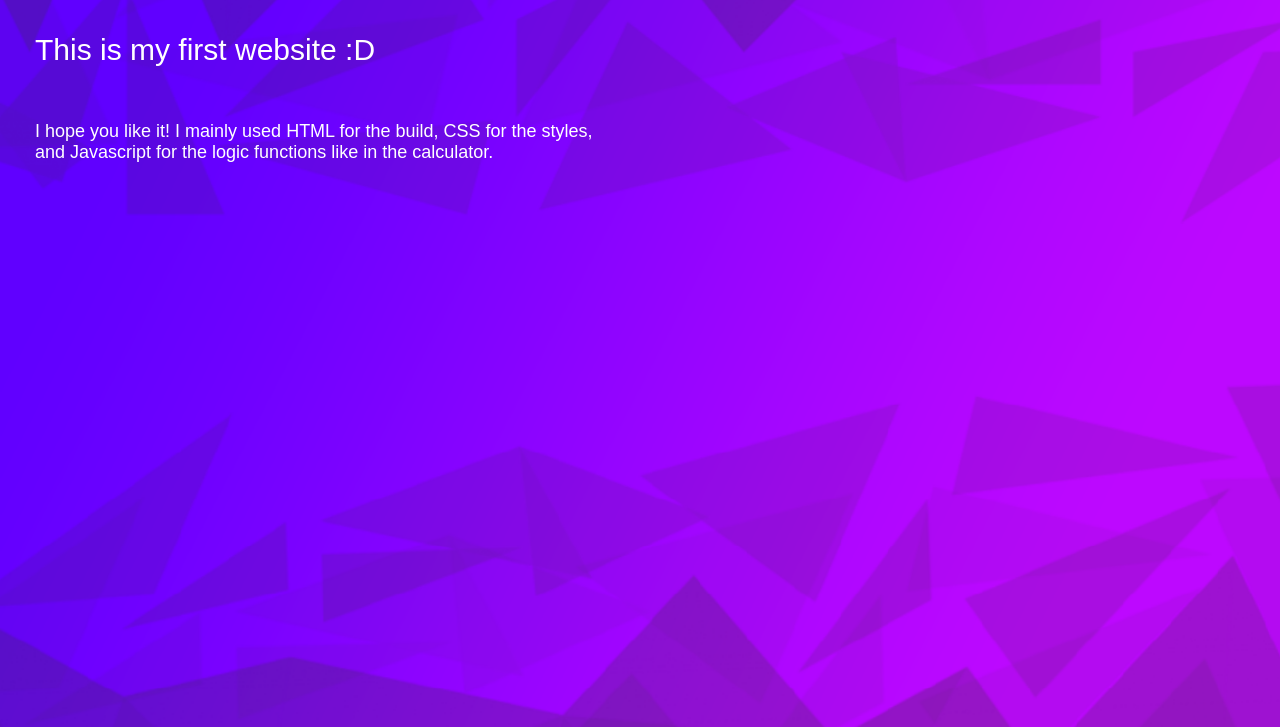
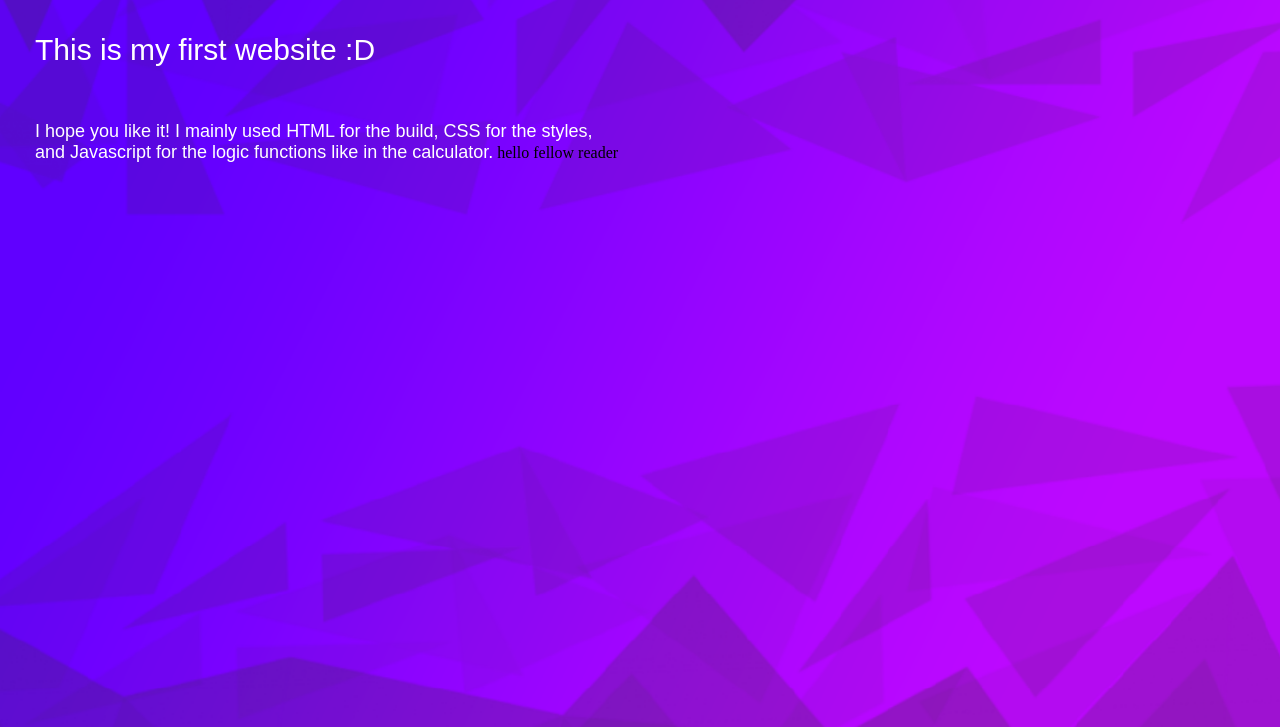
Before and after one commit to MatthewMelocoton/FirstWebsite, a plain HTML site: page index.html in a window 1280 px wide. Shown: the part 73-800 px from the top of the page. Drawn offline with Linux system fonts and the light colour scheme.

Commit message:
Update index.html

```diff
--- a/index.html
+++ b/index.html
@@ -27,3 +27,5 @@
 
 </body>
 </html>
+
+hello fellow reader
```
